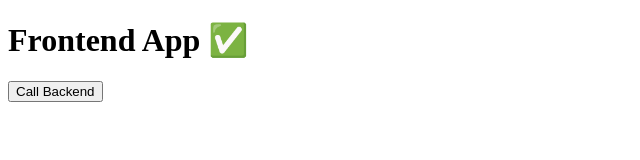
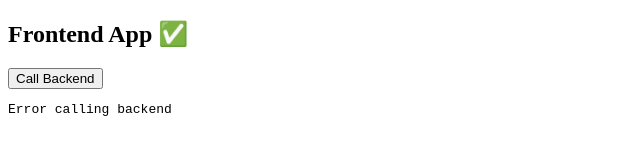
Before and after one commit to Kavithan13/terraform-gke-app, a plain HTML site: page frontend/index.html in a window 1280 px wide. Both pictures are taken after a click on the button "Call Backend". Shown: the whole page, without its empty margins (0-640 px from the left). Drawn offline with Linux system fonts and the light colour scheme; no server answers.

Commit message:
Fix frontend API call UI

```diff
--- a/frontend/index.html
+++ b/frontend/index.html
@@ -1,11 +1,8 @@
 <!DOCTYPE html>
 <html>
-<head>
-  <title>Frontend</title>
-</head>
 <body>
 
-<h1>Frontend App ✅</h1>
+<h2>Frontend App ✅</h2>
 
 <button onclick="callAPI()">Call Backend</button>
 
@@ -18,6 +15,11 @@ function callAPI() {
     .then(data => {
       document.getElementById("output").innerText =
         JSON.stringify(data, null, 2);
+    })
+    .catch(err => {
+      document.getElementById("output").innerText =
+        "Error calling backend";
+      console.error(err);
     });
 }
 </script>
```
